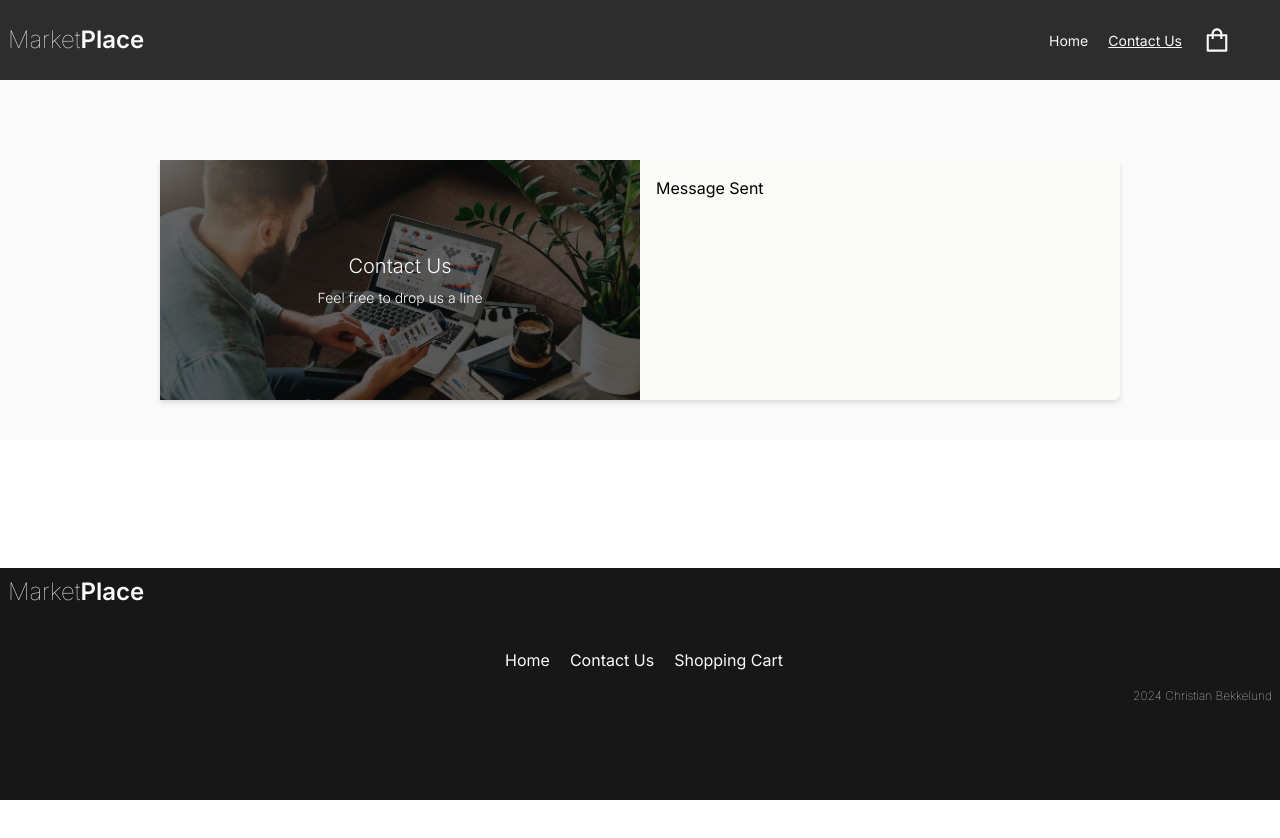
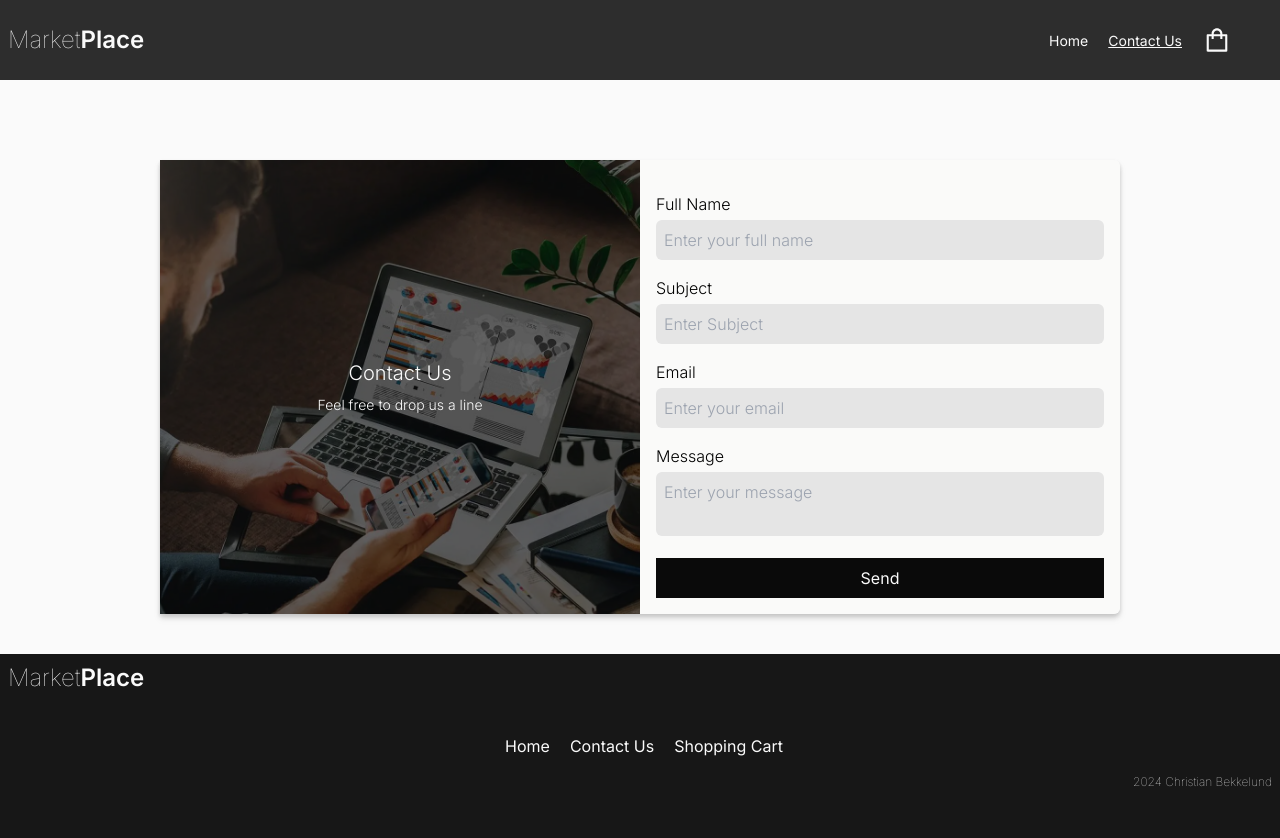
Before and after one commit to chrisbekk/e-commerce, a React (Vite) app: page /contact in a window 1280 px wide. Shown: the top 838 px of the page. Before the commit the page ends 800 px from the top, so only its background shows below. Built offline with nearby package versions, Linux system fonts and the light colour scheme.

Commit message:
Added context to form validation

```diff
--- a/src/components/ContactForm/Form/EmailInput.jsx
+++ b/src/components/ContactForm/Form/EmailInput.jsx
@@ -1,7 +1,9 @@
 import React, { useState } from 'react';
 import validateEmail from '../../../utils/validateEmail';
-export const EmailInput = ({ setInputValidation }) => {
+import { useFormContext } from '../../../context/FormContext';
+export const EmailInput = () => {
   const [validEmail, setValidEmail] = useState(true);
+  const { setInputValidation } = useFormContext();
   const handleChanges = (e) => {
     const { value } = e.target;
     if (validateEmail(value) || value === '') {
--- a/src/components/ContactForm/Form/Input.jsx
+++ b/src/components/ContactForm/Form/Input.jsx
@@ -1,14 +1,9 @@
 import React from 'react';
 import { useState } from 'react';
-export const Input = ({
-  label,
-  id,
-  type,
-  placeholder,
-  minLength = 3,
-  setInputValidation,
-}) => {
+import { useFormContext } from '../../../context/FormContext';
+export const Input = ({ label, id, type, placeholder, minLength = 3 }) => {
   const [isValid, setIsValid] = useState(true);
+  const { setInputValidation } = useFormContext();
   const handleChanges = (e) => {
     const { value } = e.target;
     if (value.length >= minLength || value === '') {
--- a/src/components/ContactForm/Form/TextArea.jsx
+++ b/src/components/ContactForm/Form/TextArea.jsx
@@ -1,13 +1,9 @@
 import React from 'react';
 import { useState } from 'react';
-export const TextArea = ({
-  label,
-  id,
-  placeholder,
-  minLength = 3,
-  setInputValidation,
-}) => {
+import { useFormContext } from '../../../context/FormContext';
+export const TextArea = ({ label, id, placeholder, minLength = 3 }) => {
   const [validText, setValidText] = useState(true);
+  const { setInputValidation } = useFormContext();
   const handleChanges = (e) => {
     const { value } = e.target;
     if (value.length >= minLength || value === '') {
--- a/src/components/ContactForm/Form/index.jsx
+++ b/src/components/ContactForm/Form/index.jsx
@@ -3,14 +3,9 @@ import { useState } from 'react';
 import { Input } from './Input';
 import { TextArea } from './TextArea';
 import { EmailInput } from './EmailInput';
+import { useFormContext } from '../../../context/FormContext';
 export const Form = () => {
-  const [inputValidation, setInputValidation] = useState({
-    name: false,
-    subject: false,
-    email: false,
-    message: false,
-  });
-  const [validForm, setValidForm] = useState(true);
+  const { inputValidation, setValidForm } = useFormContext();
   const handleSubmit = (e) => {
     e.preventDefault();
     console.log('Form Submitted');
@@ -26,13 +21,6 @@ export const Form = () => {
     }
   };
 
-  if (validForm) {
-    return (
-      <div className='mt-4 w-full p-4 md:mt-0'>
-        <h1>Message Sent</h1>
-      </div>
-    );
-  }
   return (
     <div className='mt-4 w-full p-4 md:mt-0'>
       <form onSubmit={(e) => handleSubmit(e)}>
@@ -41,21 +29,18 @@ export const Form = () => {
           id={'name'}
           type={'text'}
           placeholder={'Enter your full name'}
-          setInputValidation={setInputValidation}
         />
         <Input
           label={'Subject'}
           id={'subject'}
           type={'text'}
           placeholder={'Enter Subject'}
-          setInputValidation={setInputValidation}
         />
-        <EmailInput setInputValidation={setInputValidation} />
+        <EmailInput />
         <TextArea
           label={'Message'}
           id={'message'}
           placeholder={'Enter your message'}
-          setInputValidation={setInputValidation}
         />
         <button
           type='submit'
--- /dev/null
+++ b/src/components/ContactForm/FormBody.jsx
@@ -0,0 +1,30 @@
+import React from 'react';
+import { FormImage } from './FormImage';
+import { Form } from './Form';
+import { FormSuccess } from './FormSuccess';
+import { useFormContext } from '../../context/FormContext';
+export const FormBody = () => {
+  const { validForm } = useFormContext();
+
+  return (
+    <div
+      className={
+        'mx-auto mt-10 max-w-96 rounded-md bg-stone-50 drop-shadow-md sm:mt-20 sm:max-w-[540px] md:max-w-[960px]'
+      }
+    >
+      {!validForm ? (
+        <div
+          className={
+            'mx-auto mt-10 max-w-96 rounded-md bg-stone-50 drop-shadow-md sm:mt-20 sm:grid sm:max-w-[540px] md:max-w-[960px] md:grid-cols-2 md:grid-rows-1'
+          }
+        >
+          {' '}
+          <FormImage />
+          <Form />{' '}
+        </div>
+      ) : (
+        <FormSuccess />
+      )}
+    </div>
+  );
+};
--- /dev/null
+++ b/src/components/ContactForm/FormSuccess.jsx
@@ -0,0 +1,25 @@
+import React from 'react';
+import { GrValidate } from 'react-icons/gr';
+import { useNavigate } from 'react-router-dom';
+export const FormSuccess = () => {
+  const navigate = useNavigate();
+  const handleClick = () => {
+    navigate('/');
+  };
+  return (
+    <div className='flex flex-col items-center justify-center'>
+      <GrValidate className='mb-4 text-5xl' />
+      <h1 className='text-2xl font-light'>Message Sent!</h1>
+      <p className='my-3 text-center font-light'>
+        Thank you for reaching out to us. We will get back to you as soon as
+        possible.
+      </p>
+      <button
+        onClick={handleClick}
+        className='mb-5 bg-neutral-950 p-2 text-neutral-100'
+      >
+        Back To Home Page
+      </button>
+    </div>
+  );
+};
--- a/src/components/ContactForm/index.jsx
+++ b/src/components/ContactForm/index.jsx
@@ -1,11 +1,12 @@
 import React from 'react';
-import { FormImage } from './FormImage';
-import { Form } from './Form';
+
+import { FormProvider } from '../../context/FormContext';
+
+import { FormBody } from './FormBody';
 export const ContactForm = () => {
   return (
-    <div className='mx-auto mt-10 max-w-96 rounded-md bg-stone-50 drop-shadow-md sm:mt-20 sm:grid sm:max-w-[540px] md:max-w-[960px] md:grid-cols-2 md:grid-rows-1'>
-      <FormImage />
-      <Form />
-    </div>
+    <FormProvider>
+      <FormBody />
+    </FormProvider>
   );
 };
--- /dev/null
+++ b/src/context/FormContext.jsx
@@ -0,0 +1,31 @@
+import { createContext } from 'react';
+import { useContext } from 'react';
+import { useState } from 'react';
+const FormContext = createContext();
+
+export const FormProvider = ({ children }) => {
+  const [inputValidation, setInputValidation] = useState({
+    name: false,
+    subject: false,
+    email: false,
+    message: false,
+  });
+  const [validForm, setValidForm] = useState(false);
+
+  return (
+    <FormContext.Provider
+      value={{ inputValidation, setInputValidation, validForm, setValidForm }}
+    >
+      {children}
+    </FormContext.Provider>
+  );
+};
+
+export const useFormContext = () => {
+  const context = useContext(FormContext);
+
+  if (context === undefined) {
+    throw new Error('useFormContext must be used within FormContext');
+  }
+  return context;
+};
```
